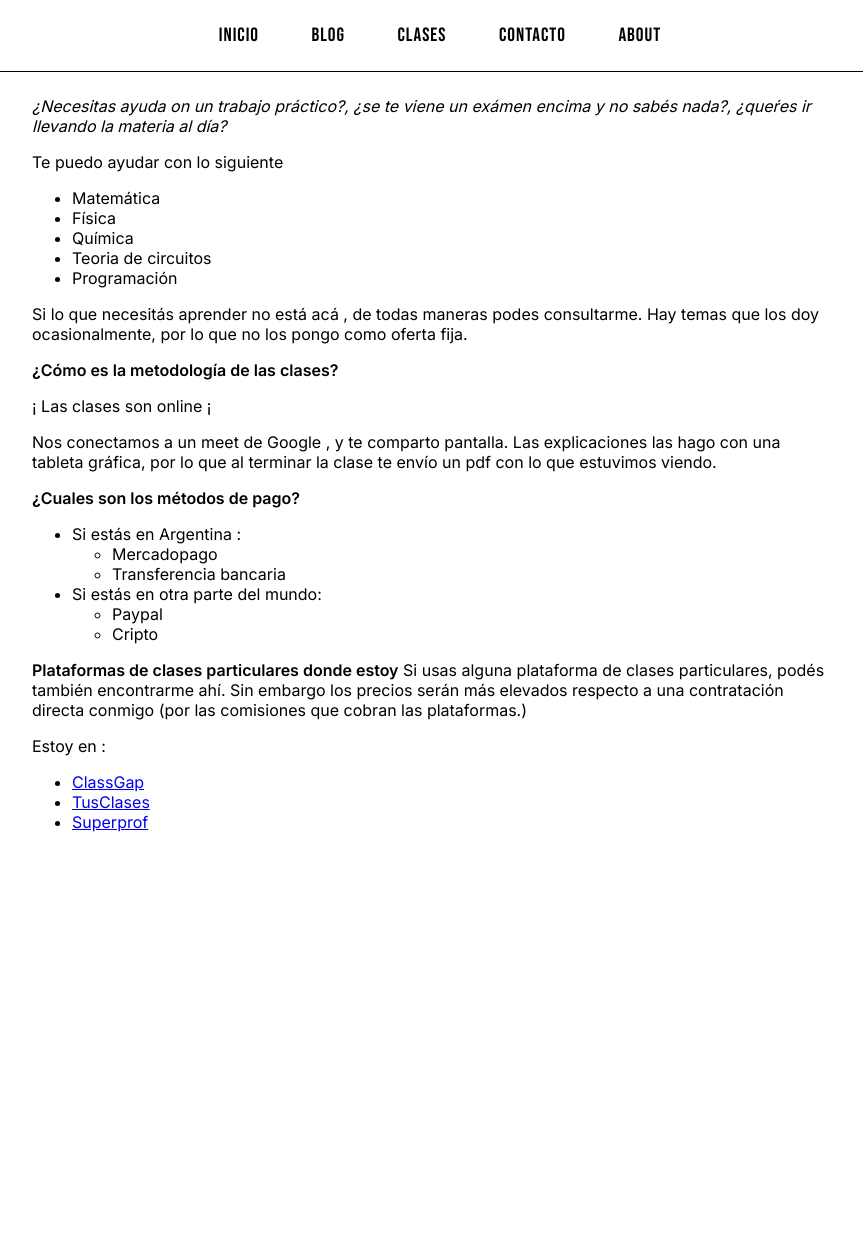
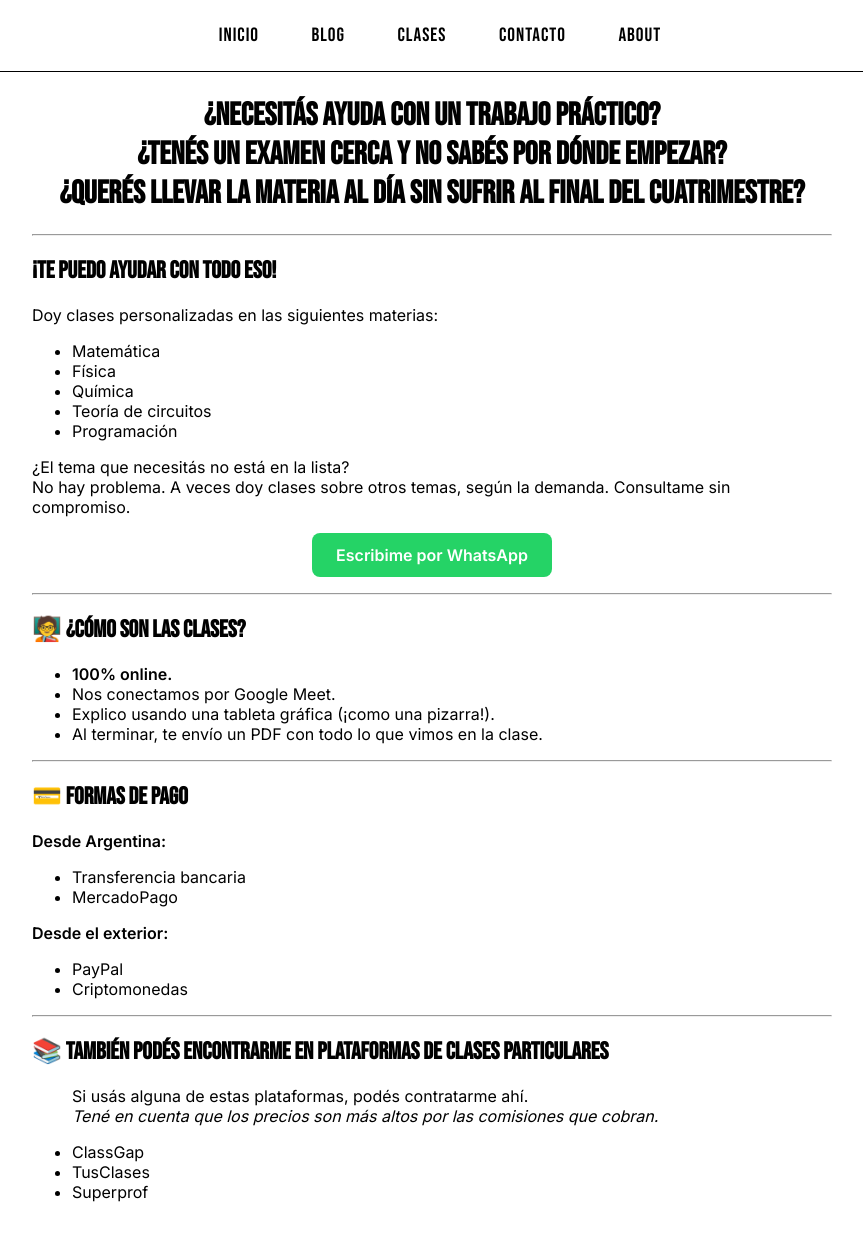
Before and after one commit to sosaricky/rickysosa, a Jekyll site: the page built from pages/clases.md, in a window 1280 px wide and 1234 px high. Shown: the whole window, without its empty margins (208-1071 px from the left). Built offline with Jekyll 4.4.1, drawn with Linux system fonts in a browser that asks for light colours.

Commit message:
update clases

```diff
--- a/pages/clases.md
+++ b/pages/clases.md
@@ -4,38 +4,63 @@ title: Clases
 permalink: /clases/
 ---
 
-*¿Necesitas ayuda on un trabajo práctico?, ¿se te viene un exámen encima y no sabés nada?, ¿queŕes ir llevando la materia al día?*
+<div align="center">
+<h1>¿Necesitás ayuda con un trabajo práctico?<br>
+¿Tenés un examen cerca y no sabés por dónde empezar?<br>
+¿Querés llevar la materia al día sin sufrir al final del cuatrimestre?
+</h1>
+</div>
+---
 
-Te puedo ayudar con lo siguiente
+## ¡Te puedo ayudar con todo eso!
 
-* Matemática
-* Física
-* Química
-* Teoria de circuitos
-* Programación
+Doy clases personalizadas en las siguientes materias:
 
-Si lo que necesitás aprender no está acá , de todas maneras podes consultarme. Hay temas que los doy ocasionalmente, por lo que no los pongo como oferta fija.
+- Matemática
+- Física
+- Química
+- Teoría de circuitos
+- Programación
 
-**¿Cómo es la metodología de las clases?**
+¿El tema que necesitás no está en la lista?
+No hay problema. A veces doy clases sobre otros temas, según la demanda. Consultame sin compromiso.
 
-¡ Las clases son online ¡
+<p align="center">
+  <a href="https://wa.me/5491138240832" target="_blank" style="display:inline-block; padding:0.75em 1.5em; background:#25D366; color:white; text-decoration:none; border-radius:8px; font-weight:bold;">
+    Escribime por WhatsApp
+  </a>
+</p>
 
-Nos conectamos a un meet de Google , y te comparto pantalla. Las explicaciones las hago con una tableta gráfica, por lo que al
-terminar la clase te envío un pdf con lo que estuvimos viendo.
+---
 
-**¿Cuales son los métodos de pago?**
+## 🧑‍🏫 ¿Cómo son las clases?
 
-- Si estás en Argentina :
-    - Mercadopago
-    - Transferencia bancaria
-- Si estás en otra parte del mundo:
-    - Paypal
-    - Cripto
+- **100% online.**
+- Nos conectamos por Google Meet.
+- Explico usando una tableta gráfica (¡como una pizarra!).
+- Al terminar, te envío un PDF con todo lo que vimos en la clase.
 
-**Plataformas de clases particulares donde estoy**
-Si usas alguna plataforma de clases particulares, podés también encontrarme ahí. Sin embargo los precios serán más elevados respecto a una contratación directa conmigo (por las comisiones que cobran las plataformas.)
+---
 
-Estoy en :
-- [ClassGap](https://www.classgap.com/es/tutor/raul-sosa)
-- [TusClases](https://www.tusclases.com.ar/profesores/raul-sosa.htm)
-- [Superprof](https://www.superprof.com.ar/clases-matematica-fisica-circuitos-electricos-para-estudiantes-secundarios-ingresos-universidades.html)
+## 💳 Formas de pago
+
+**Desde Argentina:**
+
+- Transferencia bancaria
+- MercadoPago
+
+**Desde el exterior:**
+
+- PayPal
+- Criptomonedas
+
+---
+
+## 📚 También podés encontrarme en plataformas de clases particulares
+
+> Si usás alguna de estas plataformas, podés contratarme ahí.
+> *Tené en cuenta que los precios son más altos por las comisiones que cobran.*
+
+- ClassGap
+- TusClases
+- Superprof
```
